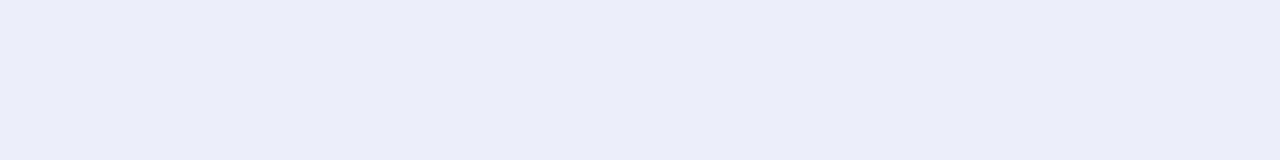
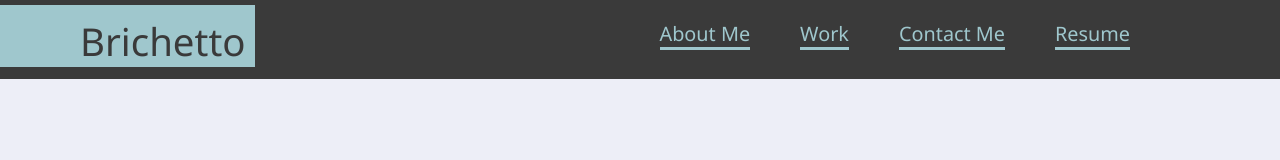
Before and after one commit to tbrichet/professional-portfolio, a plain HTML site: page index.html in a window 1280 px wide. Drawn offline with Linux system fonts and the light colour scheme.

Commit message:
Header Complete

```diff
--- a/assets/style.css
+++ b/assets/style.css
@@ -2,6 +2,55 @@
     margin: 0;
     padding: 0;
     box-sizing: border-box;
+}
+
+body {
     color: #6882a2;
     background-color: #edeef7;
+    font-family: 'Segoe UI', Tahoma, Geneva, Verdana, sans-serif, Helvetica, sans-serif;
 }
+
+header {
+    padding: 0px;
+    background-color: #3a3a3a;
+    display: flex;
+    justify-content: space-between;
+    flex-wrap: wrap;
+    top: 0;
+}
+
+header h1 {
+    color: #3a3a3a;
+    background-color: #9fc7cd;
+    margin: 5px 0 12px 0;
+    padding: 10px 10px 0 80px;
+    font-weight: 500;
+    font-size: 3vw;
+}
+
+header a {
+    text-decoration: none;
+    color: #9fc7cd;
+}
+
+header nav {
+    margin: 20px 100px auto auto;
+}
+
+header nav ul {
+    display: flex;
+    flex-wrap: wrap;
+    justify-content: space-between;
+    align-items: center;
+    list-style: none;
+}
+
+header nav ul li a {
+    padding: 0 50px 0 0;
+    font-size: 1.55vw;
+    align-items: center;
+}
+
+header nav ul li a span {
+    border-bottom: 3px solid;
+}
--- a/index.html
+++ b/index.html
@@ -10,7 +10,23 @@
     <body>
         <!--  navigation  -->
         <header>
-
+            <h1>Brichetto</h1>
+            <nav>
+                <ul>
+                    <li>
+                        <a href="#about-me"><span>About Me</span></a>
+                    </li>
+                    <li>
+                        <a href="#work"><span>Work</span></a>
+                    </li>
+                    <li>
+                        <a href="#contact-me"><span>Contact Me</span></a>
+                    </li>
+                    <li>
+                        <a href=""><span>Resume</span></a>
+                    </li>
+                </ul>
+            </nav>
         </header>
 
         <!-- hero/jumbotron -->
```
